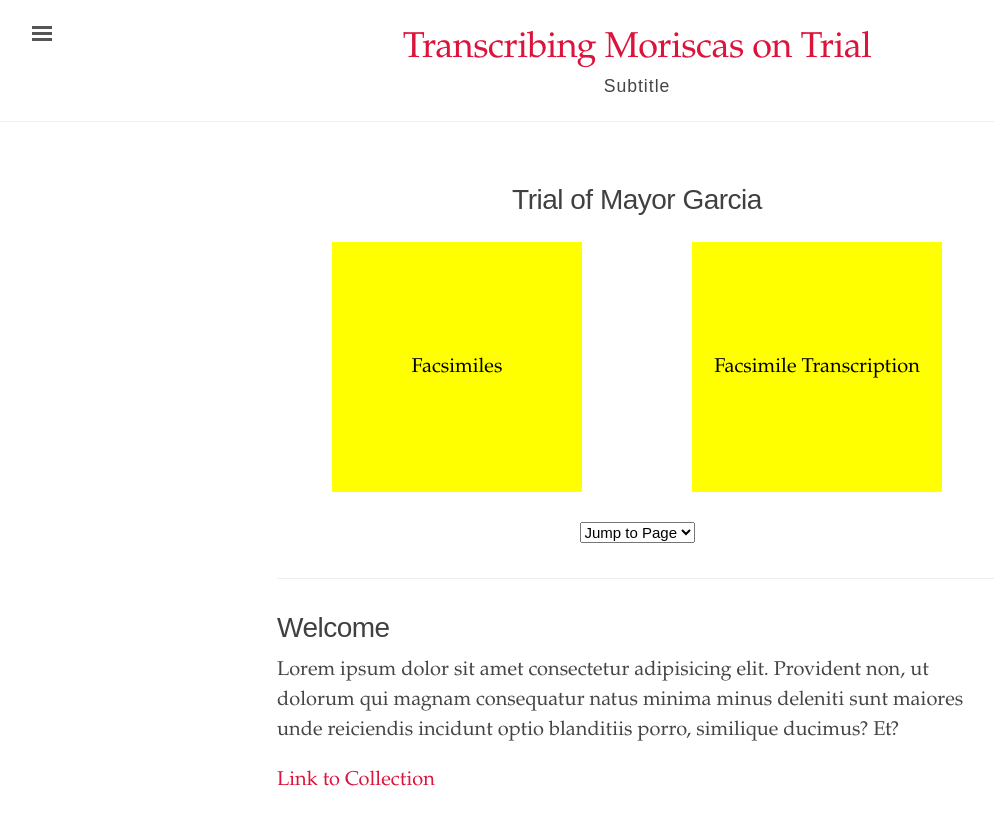
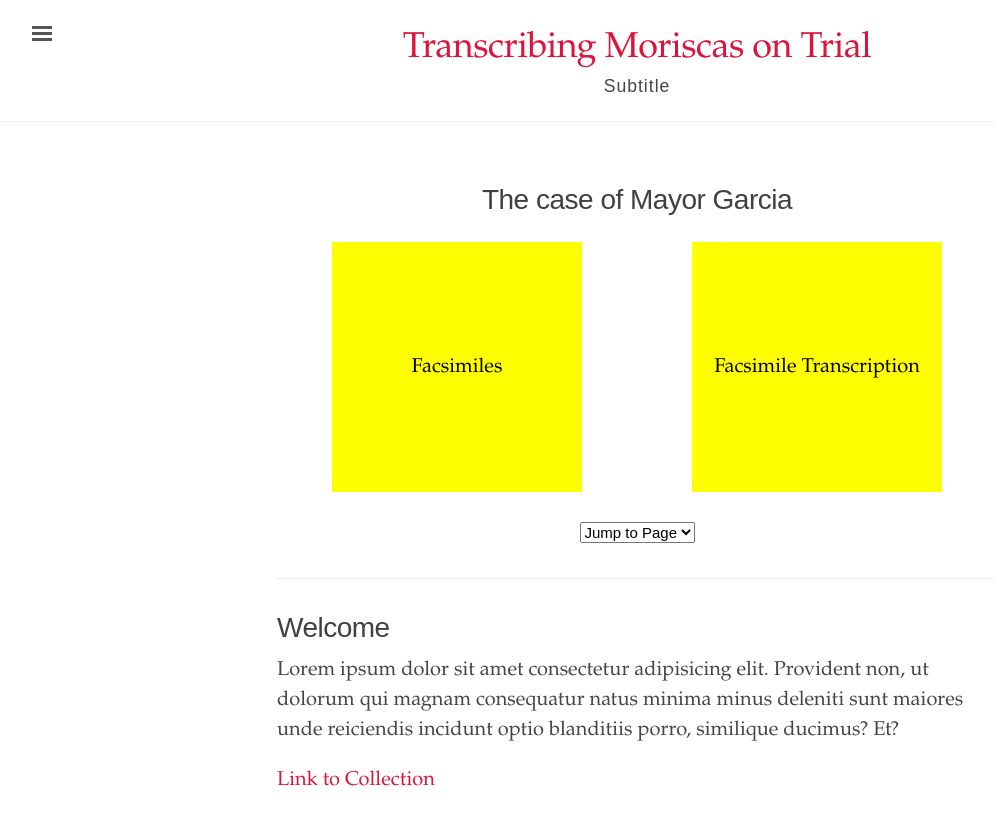
Before and after one commit to digbmc/moriscos-daimel, a Jekyll site: the page built from index.html, in a window 1280 px wide. Shown: the top 825 px of the page, without its empty margins (3-997 px from the left). Built offline with Jekyll 4.4.1, drawn with Linux system fonts in a browser that asks for light colours.

Commit message:
More name changes.

```diff
--- a/index.html
+++ b/index.html
@@ -4,7 +4,7 @@ title: Home
 ---
 
 <div class="m_garcia_trial">
-  <h1>Trial of Mayor Garcia</h1>
+  <h1>The case of Mayor Garcia</h1>
   <div class="editions">
     <a href="/facsimiles/">
       <div class="box">
```
